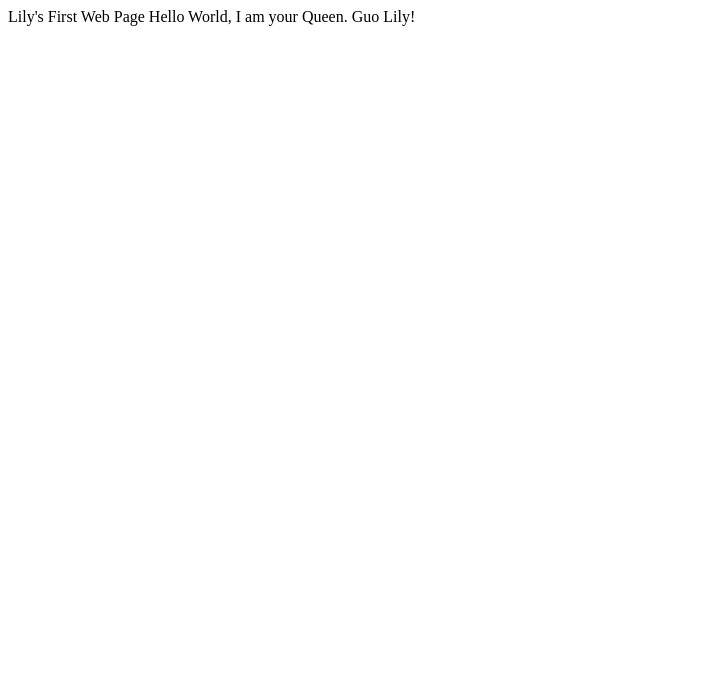
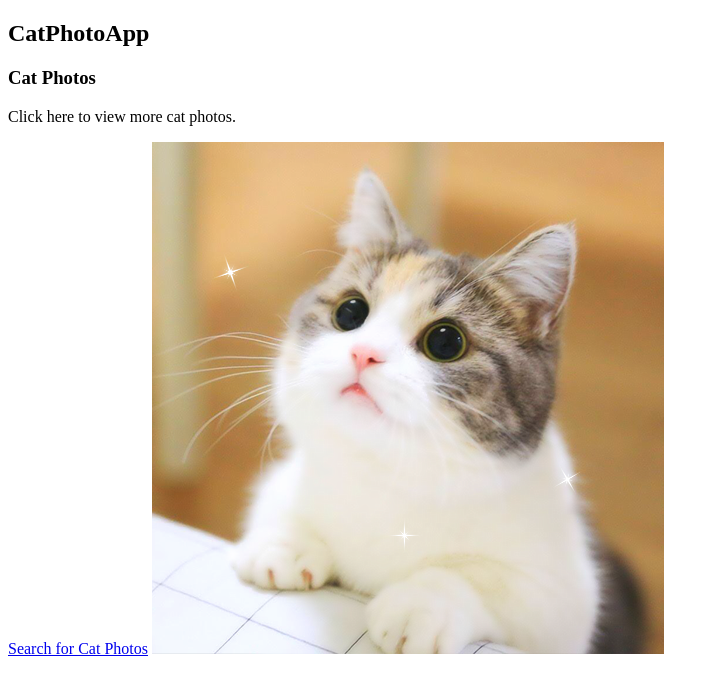
Before and after one commit to LiliGuo2014/LiliGuo2014.github.io, a plain HTML site: page index.html in a window 1280 px wide. Shown: the whole page, without its empty margins (0-719 px from the left). Drawn offline with Linux system fonts and the light colour scheme.

Commit message:
add cat image

```diff
--- a/index.html
+++ b/index.html
@@ -1,9 +1,24 @@
 <!DOCTYPE html>
 <html>
-    <head>
-        Lily's First Web Page
-    </head>
+
     <body>
-        Hello World, I am your Queen. Guo Lily!
+
+    <h2>CatPhotoApp</h2>
+
+    <main>
+      <h3>Cat Photos</h3>
+
+            <!-- ToDO: Add link to cat photos-->
+            <p>Click here to view more cat photos.
+
+            </p>
+            <a href="https://www.iyf.tv"> Search for Cat Photos</a>
+
+            <img src="cutelittlecat.png"
+            alt ="A cute little cat smiling">
+
+            </main>
+    </main>
+
     </body>
 </html>
```
Also changed, not shown: cutelittlecat.png (added).
